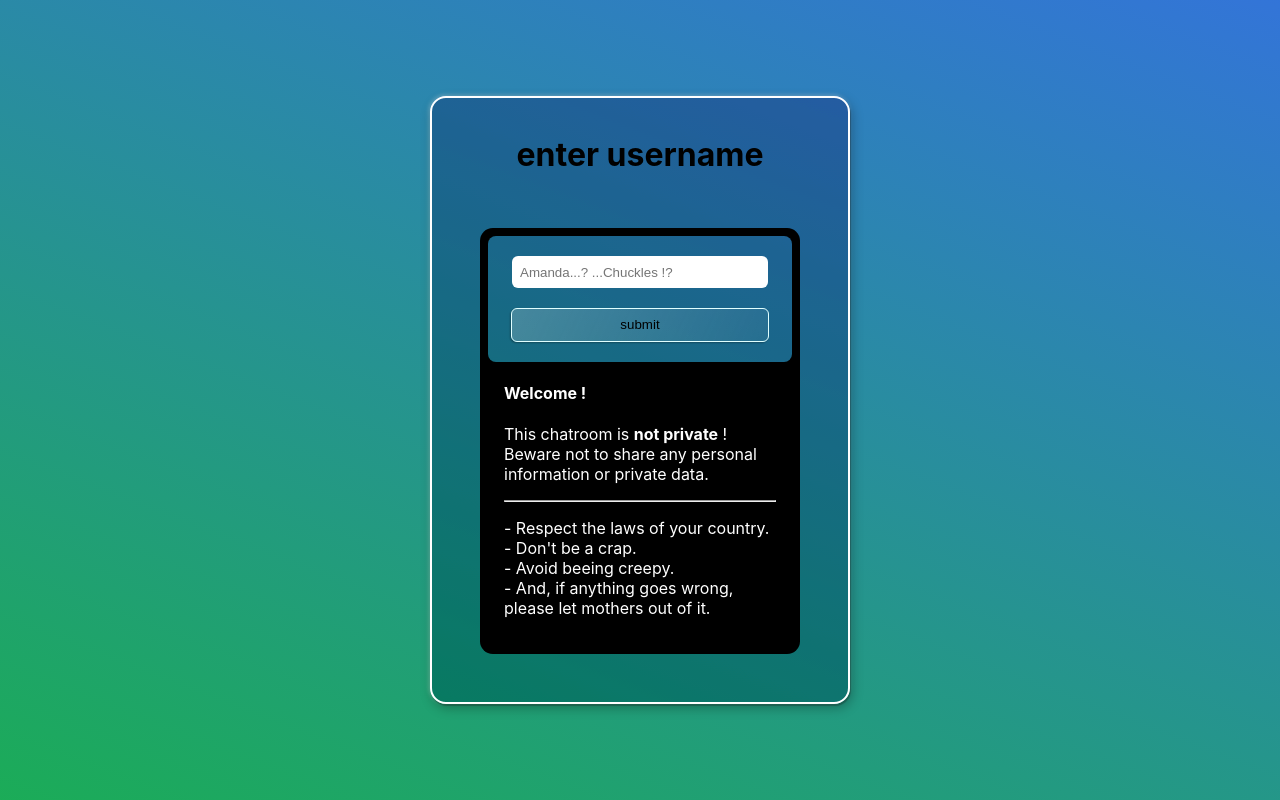
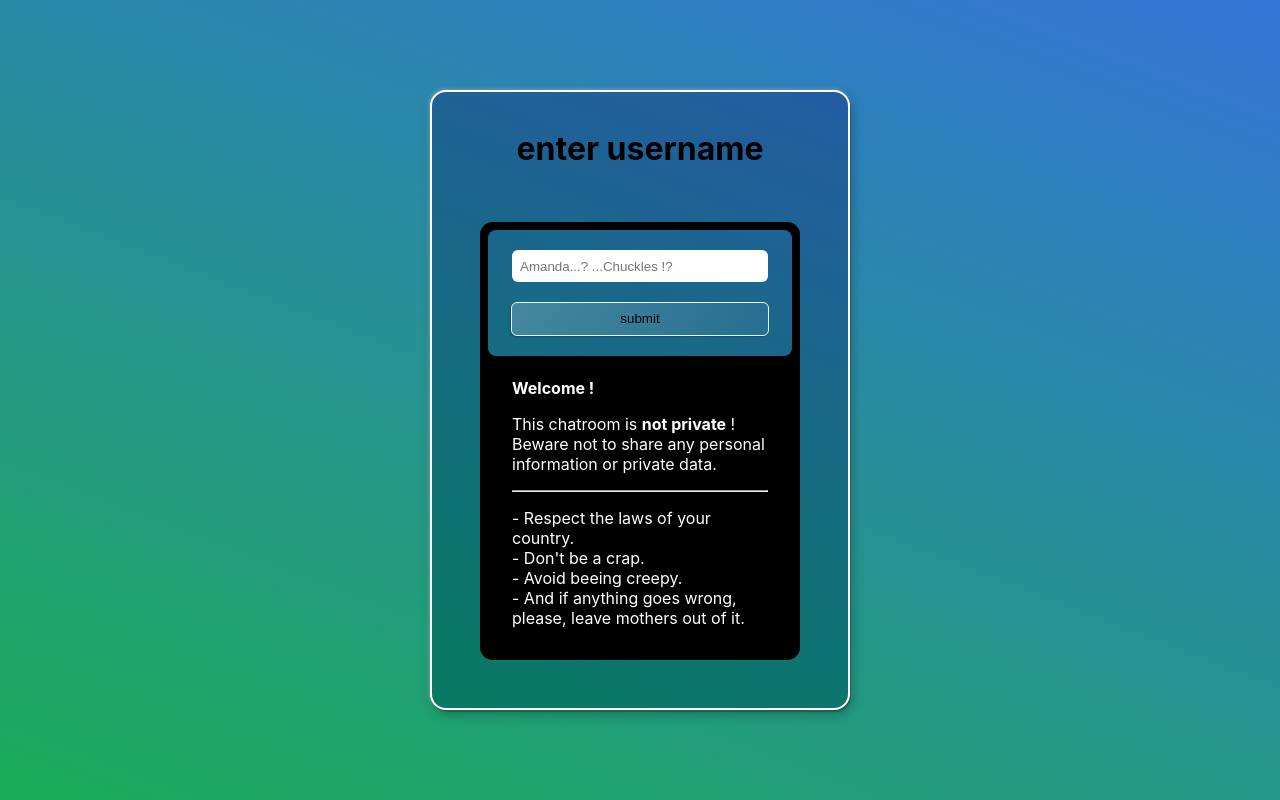
Before and after one commit to arieloO/messaging-app-client, a React (Create React App) app: page / in a window 1280 px wide. Built offline with nearby package versions, Linux system fonts and the light colour scheme.

Commit message:
minor css fix on login-notes look display and black shadow, + correction of mistakes on text

```diff
--- a/src/App.css
+++ b/src/App.css
@@ -84,7 +84,7 @@ input {
   margin: 8px;
   padding: 10px;
   border-radius: 0.5em;
-  box-shadow: black 0px 0px 0px 400px;
+  box-shadow: black 0px 0px 0px 20px;
   background-color: transparent;
 }
 
@@ -134,9 +134,17 @@ input {
 }
 
 #login-notes {
-  padding: 0 24px;
+  z-index: 1;
+  padding: 8px 24px;
+  margin: 8px;
+  border-radius: 0.5em;
+  box-shadow: black 0px 4px 0px 12px;
+  background-color: black;
   color: white;
-  z-index: 3;
+}
+
+#login-notes h4 {
+  margin: 0.4em 0;
 }
 
 /* CHATROOM STYLES */
```
Also changed, not shown: src/Components/LoginPage.js (+4 -4 lines).
